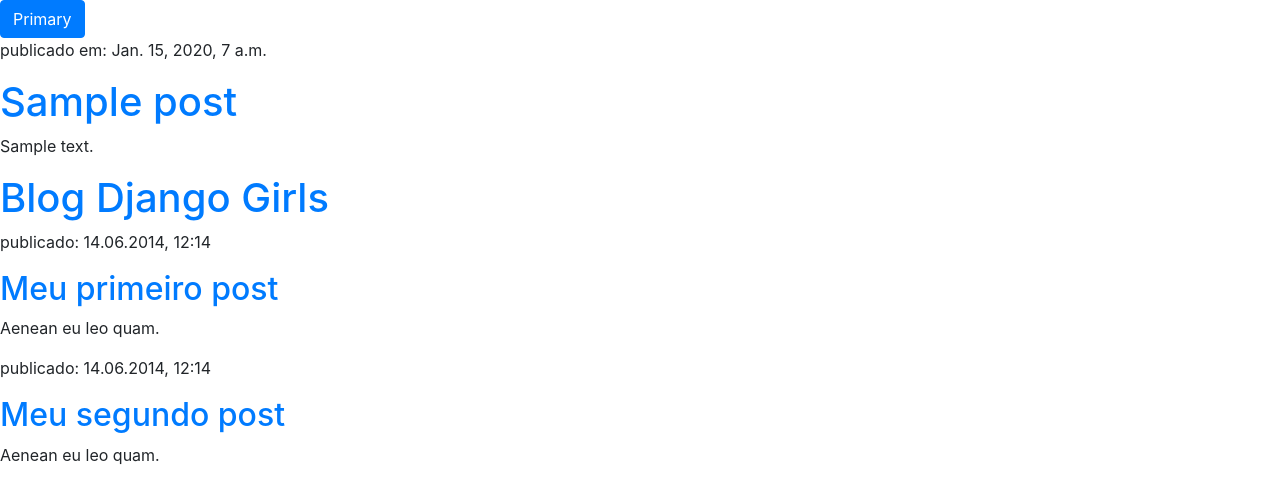
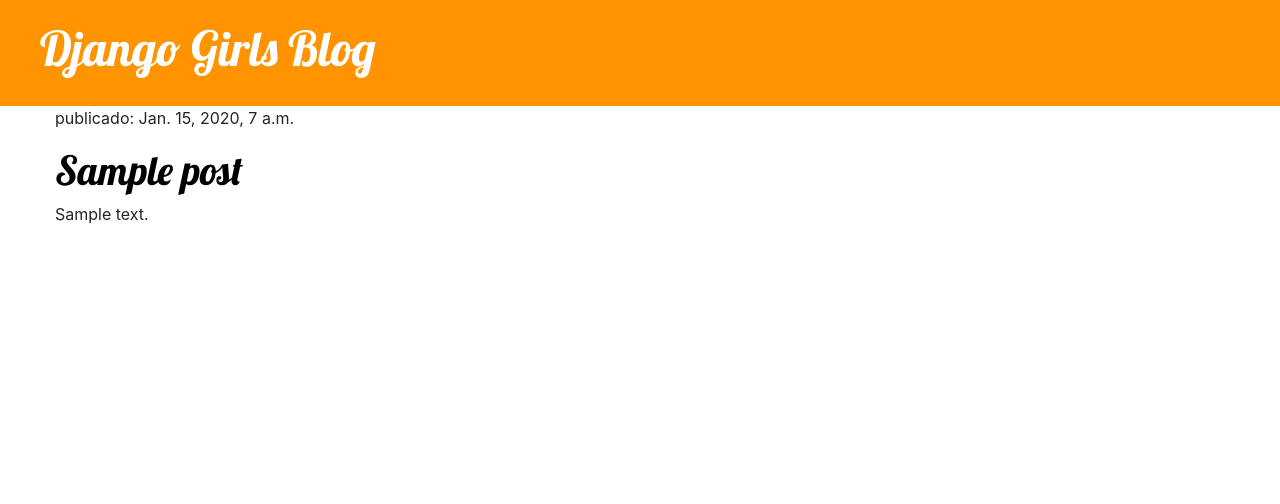
Before and after one commit to icarllas/blog, a Django app: template blog/templates/blog/post_list.html in a window 1280 px wide. Shown: the top 504 px of the page. Run offline with Django 3.2, Linux system fonts and the light colour scheme; the template is opened without the code that fills it: values that come from a table or form of the project are taken from there, others are empty; tables that the repository leaves empty hold one stand-in row (values such as "Sample post"); some libraries are stand-ins or nearby versions.

Commit message:
criando css e adicionando templates

```diff
--- /dev/null
+++ b/blog/static/css/blog.css
@@ -0,0 +1,47 @@
+@import url('https://fonts.googleapis.com/css?family=Lobster|Pacifico');
+.page-header {
+    background-color: #ff9400;
+    margin-top: 0;
+    padding: 20px 20px 20px 40px;
+}
+
+.page-header h1, .page-header h1 a, .page-header h1 a:visited, .page-header h1 a:active {
+    color: #ffffff;
+    font-size: 36pt;
+    text-decoration: none;
+}
+
+.content {
+    margin-left: 40px;
+}
+
+h1, h2, h3, h4 {
+    font-family: 'Lobster', cursive;
+}
+
+.date {
+    color: #828282;
+}
+
+.save {
+    float: right;
+}
+
+.post-form textarea, .post-form input {
+    width: 100%;
+}
+
+.top-menu, .top-menu:hover, .top-menu:visited {
+    color: #ffffff;
+    float: right;
+    font-size: 26pt;
+    margin-right: 20px;
+}
+
+.post {
+    margin-bottom: 70px;
+}
+
+.post h1 a, .post h1 a:visited {
+    color: #000000;
+}
--- /dev/null
+++ b/blog/templates/blog/base.html
@@ -0,0 +1,25 @@
+<!DOCTYPE html>
+{% load static %}
+<html lang="pt-BR">
+    <head>
+    <meta charset="UTF-8">
+    <title>blog</title>
+        <link rel="stylesheet" href="https://stackpath.bootstrapcdn.com/bootstrap/4.1.3/css/bootstrap.min.css" integrity="sha384-MCw98/SFnGE8fJT3GXwEOngsV7Zt27NXFoaoApmYm81iuXoPkFOJwJ8ERdknLPMO" crossorigin="anonymous">
+<script src="https://stackpath.bootstrapcdn.com/bootstrap/4.1.3/js/bootstrap.min.js" integrity="sha384-ChfqqxuZUCnJSK3+MXmPNIyE6ZbWh2IMqE241rYiqJxyMiZ6OW/JmZQ5stwEULTy" crossorigin="anonymous"></script>
+        <link rel="stylesheet" href="{% static 'css/blog.css' %}">
+       <link href="https://fonts.googleapis.com/css?family=Lobster|Pacifico" rel="stylesheet">
+    </head>
+    <body>
+    <div class="page-header">
+        <h1><a href="/">Django Girls Blog</a></h1>
+    </div>
+    <div class="content container">
+        <div class="row">
+            <div class="col-md-8">
+            {% block content %}
+            {% endblock %}
+            </div>
+        </div>
+    </div>
+    </body>
+</html>
--- a/blog/templates/blog/post_list.html
+++ b/blog/templates/blog/post_list.html
@@ -1,39 +1,10 @@
-
-<!DOCTYPE html>
-<html lang="pt-BR">
-    <head>
-    <meta charset="UTF-8">
-    <title>blog</title>
-        <link rel="stylesheet" href="https://stackpath.bootstrapcdn.com/bootstrap/4.1.3/css/bootstrap.min.css" integrity="sha384-MCw98/SFnGE8fJT3GXwEOngsV7Zt27NXFoaoApmYm81iuXoPkFOJwJ8ERdknLPMO" crossorigin="anonymous">
-<script src="https://stackpath.bootstrapcdn.com/bootstrap/4.1.3/js/bootstrap.min.js" integrity="sha384-ChfqqxuZUCnJSK3+MXmPNIyE6ZbWh2IMqE241rYiqJxyMiZ6OW/JmZQ5stwEULTy" crossorigin="anonymous"></script>
-    </head>
-    <body>
-    <button type="button" class="btn btn-primary">Primary</button>
-
+{% extends 'blog/base.html' %}
+{% block content %}
     {% for post in posts %}
-    <div>
-        <p>publicado em: {{ post.published_date }}</p>
-        <h1><a href="">{{ post.title }}</a></h1>
-        <p>{{ post.text|linebreaksbr }}</p>
-    </div>
-{% endfor %}
-
-
-        <div>
-            <h1><a href="/">Blog Django Girls</a></h1>
+        <div class="post">
+            <p>publicado: {{ post.published_date }}</p>
+            <h1><a href="">{{ post.title }}</a></h1>
+            <p>{{ post.text|linebreaksbr }}</p>
         </div>
-
-        <div>
-            <p>publicado: 14.06.2014, 12:14</p>
-            <h2><a href="">Meu primeiro post</a></h2>
-            <p>Aenean eu leo quam.
-        </div>
-
-        <div>
-            <p>publicado: 14.06.2014, 12:14</p>
-            <h2><a href="">Meu segundo post</a></h2>
-            <p>Aenean eu leo quam.
-        </div>
-
-    </body>
-</html>
+    {% endfor %}
+{% endblock %}
```
